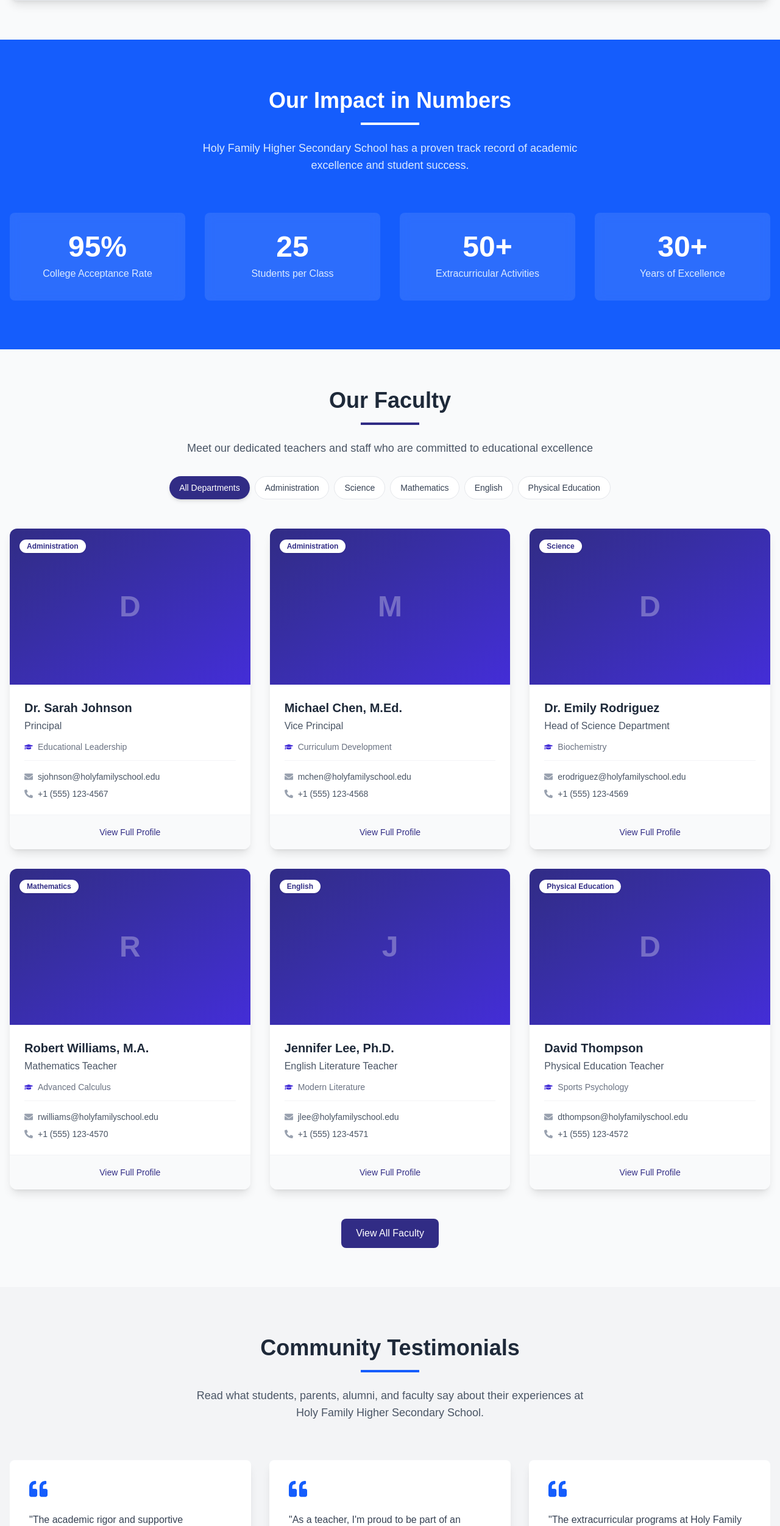
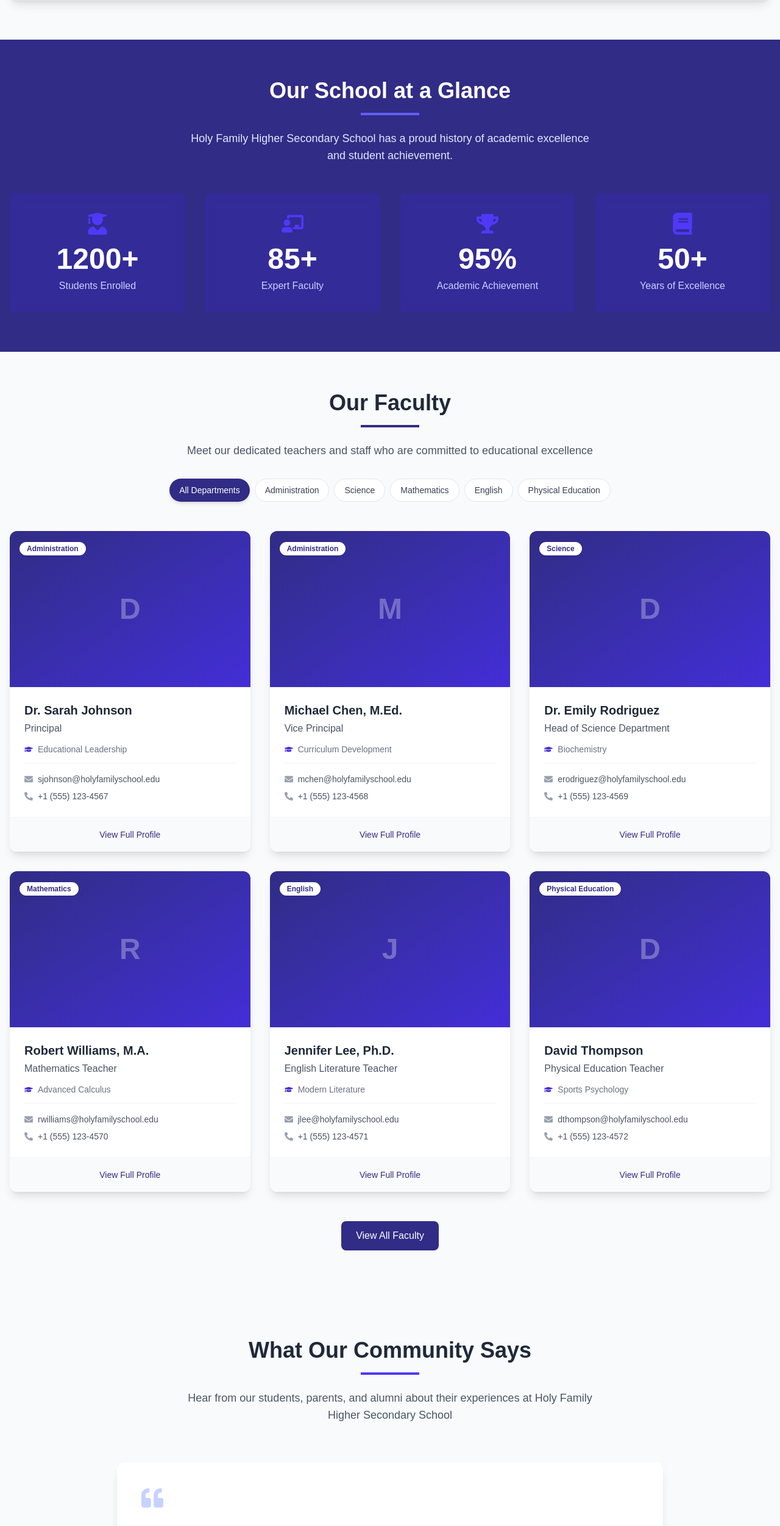
Before and after one commit to SurajRai1/Holy-Family-School, a Next.js app: page / in a window 1280 px wide. Shown: the part 2812-5315 px from the top of the page at 61% size. Built offline with nearby package versions, Linux system fonts and the light colour scheme.

Commit message:
Fix ESLint errors across components and update website design

```diff
--- a/src/components/home/Stats.tsx
+++ b/src/components/home/Stats.tsx
@@ -1,82 +1,123 @@
 "use client";
 
-import { useState, useEffect } from 'react';
+import { useState, useEffect, useMemo } from 'react';
 import { motion } from 'framer-motion';
-import { useInView } from 'react-intersection-observer';
+import { FaUserGraduate, FaChalkboardTeacher, FaTrophy, FaBook } from 'react-icons/fa';
 
 const Stats = () => {
-  const stats = [
-    { value: 95, label: 'College Acceptance Rate', suffix: '%' },
-    { value: 25, label: 'Students per Class', suffix: '' },
-    { value: 50, label: 'Extracurricular Activities', suffix: '+' },
-    { value: 30, label: 'Years of Excellence', suffix: '+' },
-  ];
+  const [animatedStats, setAnimatedStats] = useState([0, 0, 0, 0]);
+  const [hasAnimated, setHasAnimated] = useState(false);
 
-  const [counters, setCounters] = useState(stats.map(() => 0));
-  const [ref, inView] = useInView({
-    triggerOnce: true,
-    threshold: 0.2,
-  });
+  // Wrap stats in useMemo to prevent re-creation on each render
+  const stats = useMemo(() => [
+    {
+      icon: <FaUserGraduate className="text-4xl text-indigo-600" />,
+      value: 1200,
+      label: "Students Enrolled",
+      suffix: "+"
+    },
+    {
+      icon: <FaChalkboardTeacher className="text-4xl text-indigo-600" />,
+      value: 85,
+      label: "Expert Faculty",
+      suffix: "+"
+    },
+    {
+      icon: <FaTrophy className="text-4xl text-indigo-600" />,
+      value: 95,
+      label: "Academic Achievement",
+      suffix: "%"
+    },
+    {
+      icon: <FaBook className="text-4xl text-indigo-600" />,
+      value: 50,
+      label: "Years of Excellence",
+      suffix: "+"
+    }
+  ], []);
 
   useEffect(() => {
-    if (inView) {
-      const intervals = stats.map((stat, index) => {
-        return setInterval(() => {
-          setCounters(prevCounters => {
-            const newCounters = [...prevCounters];
-            if (newCounters[index] < stat.value) {
-              newCounters[index] = Math.min(
-                newCounters[index] + Math.ceil(stat.value / 30),
-                stat.value
-              );
-            }
-            return newCounters;
-          });
-        }, 50);
-      });
+    const isInViewport = (element) => {
+      if (!element) return false;
+      const rect = element.getBoundingClientRect();
+      return (
+        rect.top >= 0 &&
+        rect.left >= 0 &&
+        rect.bottom <= (window.innerHeight || document.documentElement.clientHeight) &&
+        rect.right <= (window.innerWidth || document.documentElement.clientWidth)
+      );
+    };
 
-      return () => {
-        intervals.forEach(interval => clearInterval(interval));
-      };
-    }
-  }, [inView, stats]);
+    const handleScroll = () => {
+      const statsSection = document.getElementById('stats-section');
+      if (isInViewport(statsSection) && !hasAnimated) {
+        animateStats();
+        setHasAnimated(true);
+      }
+    };
+
+    window.addEventListener('scroll', handleScroll);
+    handleScroll(); // Check on initial load
+
+    return () => window.removeEventListener('scroll', handleScroll);
+  }, [hasAnimated, stats]);
+
+  const animateStats = () => {
+    const duration = 2000; // 2 seconds
+    const frameDuration = 1000 / 60; // 60fps
+    const totalFrames = Math.round(duration / frameDuration);
+
+    let frame = 0;
+    const timer = setInterval(() => {
+      frame++;
+      const progress = frame / totalFrames;
+      const updatedStats = stats.map(stat =>
+        Math.floor(progress * stat.value)
+      );
+
+      setAnimatedStats(updatedStats);
+
+      if (frame === totalFrames) {
+        clearInterval(timer);
+        setAnimatedStats(stats.map(stat => stat.value));
+      }
+    }, frameDuration);
+  };
 
   return (
-    <section className="py-20 bg-blue-600 text-white">
+    <section id="stats-section" className="py-16 bg-indigo-900 text-white">
       <div className="container mx-auto px-4">
         <motion.div
           initial={{ opacity: 0, y: 20 }}
           whileInView={{ opacity: 1, y: 0 }}
           transition={{ duration: 0.6 }}
           viewport={{ once: true }}
-          className="text-center mb-16"
+          className="text-center mb-12"
         >
-          <h2 className="text-3xl md:text-4xl font-bold mb-4">
-            Our Impact in Numbers
-          </h2>
-          <div className="w-24 h-1 bg-white mx-auto mb-6"></div>
-          <p className="max-w-2xl mx-auto text-lg text-blue-100">
-            Holy Family Higher Secondary School has a proven track record of academic excellence and student success.
+          <h2 className="text-3xl md:text-4xl font-bold mb-4">Our School at a Glance</h2>
+          <div className="w-24 h-1 bg-indigo-500 mx-auto mb-6"></div>
+          <p className="max-w-2xl mx-auto text-lg text-indigo-100">
+            Holy Family Higher Secondary School has a proud history of academic excellence and student achievement.
           </p>
         </motion.div>
 
-        <div
-          ref={ref}
-          className="grid grid-cols-1 md:grid-cols-2 lg:grid-cols-4 gap-8"
-        >
+        <div className="grid grid-cols-1 md:grid-cols-2 lg:grid-cols-4 gap-8">
           {stats.map((stat, index) => (
             <motion.div
               key={index}
-              initial={{ opacity: 0, scale: 0.8 }}
-              whileInView={{ opacity: 1, scale: 1 }}
+              initial={{ opacity: 0, y: 20 }}
+              whileInView={{ opacity: 1, y: 0 }}
               transition={{ duration: 0.5, delay: index * 0.1 }}
               viewport={{ once: true }}
-              className="bg-white/10 backdrop-blur-sm rounded-lg p-8 text-center hover:bg-white/20 transition-colors duration-300"
+              className="bg-indigo-800/50 backdrop-blur-sm rounded-lg p-8 text-center"
             >
-              <div className="text-4xl md:text-5xl font-bold text-white mb-2">
-                {counters[index]}{stat.suffix}
+              <div className="flex justify-center mb-4">
+                {stat.icon}
               </div>
-              <div className="text-blue-100">{stat.label}</div>
+              <div className="text-4xl md:text-5xl font-bold mb-2">
+                {animatedStats[index]}{stat.suffix}
+              </div>
+              <div className="text-indigo-200">{stat.label}</div>
             </motion.div>
           ))}
         </div>
--- a/src/components/home/Testimonials.tsx
+++ b/src/components/home/Testimonials.tsx
@@ -1,52 +1,47 @@
 "use client";
 
-import { useRef, useEffect } from 'react';
+import { useState } from 'react';
 import { motion } from 'framer-motion';
-import { Swiper, SwiperSlide } from 'swiper/react';
-import { Navigation, Pagination, Autoplay } from 'swiper/modules';
 import { FaQuoteLeft } from 'react-icons/fa';
 
-// Import Swiper styles in the layout or page component
-// import 'swiper/css';
-// import 'swiper/css/navigation';
-// import 'swiper/css/pagination';
+const Testimonials = () => {
+  const [activeIndex, setActiveIndex] = useState(0);
 
-const Testimonials = () => {
   const testimonials = [
     {
-      quote: "Holy Family Higher Secondary School has been transformative for my daughter. The teachers are exceptional and truly care about each student's success.",
-      name: "Sarah Johnson",
-      role: "Parent",
-      image: "/images/testimonials/parent1.jpg"
+      quote: "Holy Family Higher Secondary School provided my children with an exceptional education that prepared them well for college and beyond. The teachers truly care about each student.",
+      name: "Priya Sharma",
+      role: "Parent of Alumni",
+      image: "/images/testimonial-1.jpg"
     },
     {
-      quote: "The academic rigor and supportive environment at Holy Family prepared me exceptionally well for college. I'm grateful for my time there.",
-      name: "Michael Chen",
-      role: "Alumni, Class of 2022",
-      image: "/images/testimonials/student1.jpg"
+      quote: "As a former student, I can say that the values and education I received at Holy Family have shaped my career and personal growth in profound ways.",
+      name: "Rahul Patel",
+      role: "Alumni, Class of 2015",
+      image: "/images/testimonial-2.jpg"
     },
     {
-      quote: "As a teacher, I'm proud to be part of an institution that values innovation and puts students first in everything we do.",
-      name: "Dr. Emily Rodriguez",
-      role: "Science Faculty",
-      image: "/images/testimonials/teacher1.jpg"
-    },
-    {
-      quote: "The extracurricular programs at Holy Family Higher Secondary School helped me discover my passion for robotics and set me on my career path.",
-      name: "David Williams",
-      role: "Alumni, Class of 2020",
-      image: "/images/testimonials/student2.jpg"
-    },
-    {
-      quote: "We've hired several Holy Family graduates at our company. They consistently demonstrate exceptional critical thinking and leadership skills.",
-      name: "Jennifer Lee",
-      role: "Local Business Owner",
-      image: "/images/testimonials/community1.jpg"
+      quote: "The supportive environment and academic rigor at Holy Family Higher Secondary School helped my daughter develop confidence and a love for learning.",
+      name: "Anita Desai",
+      role: "Current Parent",
+      image: "/images/testimonial-3.jpg"
     }
   ];
 
+  const handlePrev = () => {
+    setActiveIndex((prevIndex) =>
+      prevIndex === 0 ? testimonials.length - 1 : prevIndex - 1
+    );
+  };
+
+  const handleNext = () => {
+    setActiveIndex((prevIndex) =>
+      prevIndex === testimonials.length - 1 ? 0 : prevIndex + 1
+    );
+  };
+
   return (
-    <section className="py-20 bg-gray-100">
+    <section className="py-20 bg-gray-50">
       <div className="container mx-auto px-4">
         <motion.div
           initial={{ opacity: 0, y: 20 }}
@@ -56,64 +51,90 @@ const Testimonials = () => {
           className="text-center mb-16"
         >
           <h2 className="text-3xl md:text-4xl font-bold text-gray-800 mb-4">
-            Community Testimonials
+            What Our Community Says
           </h2>
-          <div className="w-24 h-1 bg-blue-600 mx-auto mb-6"></div>
+          <div className="w-24 h-1 bg-indigo-600 mx-auto mb-6"></div>
           <p className="max-w-2xl mx-auto text-lg text-gray-600">
-            Read what students, parents, alumni, and faculty say about their experiences at Holy Family Higher Secondary School.
+            Hear from our students, parents, and alumni about their experiences at Holy Family Higher Secondary School
           </p>
         </motion.div>
 
+        <div className="max-w-4xl mx-auto">
+          <div className="relative">
+            {testimonials.map((testimonial, index) => (
               <motion.div
+                key={index}
                 initial={{ opacity: 0 }}
-          whileInView={{ opacity: 1 }}
-          transition={{ duration: 0.8 }}
-          viewport={{ once: true }}
+                animate={{
+                  opacity: index === activeIndex ? 1 : 0,
+                  x: index === activeIndex ? 0 : (index < activeIndex ? -100 : 100)
+                }}
+                transition={{ duration: 0.5 }}
+                className="bg-white rounded-xl p-8 md:p-10 shadow-lg"
+                style={{
+                  position: index === activeIndex ? 'relative' : 'absolute',
+                  top: 0,
+                  left: 0,
+                  width: '100%',
+                  display: index === activeIndex ? 'block' : 'none'
+                }}
               >
-          <Swiper
-            modules={[Navigation, Pagination, Autoplay]}
-            spaceBetween={30}
-            slidesPerView={1}
-            navigation
-            pagination={{ clickable: true }}
-            autoplay={{ delay: 5000, disableOnInteraction: false }}
-            breakpoints={{
-              640: {
-                slidesPerView: 1,
-              },
-              768: {
-                slidesPerView: 2,
-              },
-              1024: {
-                slidesPerView: 3,
-              },
-            }}
-            className="testimonials-swiper"
-          >
-            {testimonials.map((testimonial, index) => (
-              <SwiperSlide key={index}>
-                <div className="bg-white rounded-lg shadow-lg p-8 h-full flex flex-col">
-                  <div className="mb-6 text-blue-600">
-                    <FaQuoteLeft className="text-3xl" />
-                  </div>
-                  <p className="text-gray-700 mb-6 flex-grow">"{testimonial.quote}"</p>
+                <FaQuoteLeft className="text-4xl text-indigo-200 mb-6" />
+                <p className="text-xl md:text-2xl text-gray-700 mb-8 italic">
+                  &ldquo;{testimonial.quote}&rdquo;
+                </p>
                 <div className="flex items-center">
-                    <div className="w-12 h-12 rounded-full bg-gray-300 mr-4 overflow-hidden">
-                      {/* Replace with actual images when available */}
-                      <div className="w-full h-full bg-blue-600 flex items-center justify-center text-white font-bold">
+                  <div className="w-12 h-12 bg-indigo-100 rounded-full flex items-center justify-center mr-4">
+                    {/* Replace with actual image if available */}
+                    <span className="text-indigo-600 font-bold text-lg">
                       {testimonial.name.charAt(0)}
-                      </div>
+                    </span>
                   </div>
                   <div>
                     <h4 className="font-bold text-gray-800">{testimonial.name}</h4>
-                      <p className="text-gray-600 text-sm">{testimonial.role}</p>
+                    <p className="text-gray-600">{testimonial.role}</p>
+                  </div>
+                </div>
+              </motion.div>
+            ))}
+
+            {/* Navigation buttons */}
+            <div className="flex justify-between mt-8">
+              <button
+                onClick={handlePrev}
+                className="w-12 h-12 rounded-full bg-white shadow-md flex items-center justify-center text-indigo-600 hover:bg-indigo-50 transition-colors duration-300"
+                aria-label="Previous testimonial"
+              >
+                <svg xmlns="http://www.w3.org/2000/svg" className="h-6 w-6" fill="none" viewBox="0 0 24 24" stroke="currentColor">
+                  <path strokeLinecap="round" strokeLinejoin="round" strokeWidth={2} d="M15 19l-7-7 7-7" />
+                </svg>
+              </button>
+              <button
+                onClick={handleNext}
+                className="w-12 h-12 rounded-full bg-white shadow-md flex items-center justify-center text-indigo-600 hover:bg-indigo-50 transition-colors duration-300"
+                aria-label="Next testimonial"
+              >
+                <svg xmlns="http://www.w3.org/2000/svg" className="h-6 w-6" fill="none" viewBox="0 0 24 24" stroke="currentColor">
+                  <path strokeLinecap="round" strokeLinejoin="round" strokeWidth={2} d="M9 5l7 7-7 7" />
+                </svg>
+              </button>
+            </div>
+
+            {/* Indicators */}
+            <div className="flex justify-center mt-6">
+              {testimonials.map((_, index) => (
+                <button
+                  key={index}
+                  onClick={() => setActiveIndex(index)}
+                  className={`w-3 h-3 rounded-full mx-1 ${
+                    index === activeIndex ? 'bg-indigo-600' : 'bg-gray-300'
+                  }`}
+                  aria-label={`Go to testimonial ${index + 1}`}
+                />
+              ))}
             </div>
           </div>
         </div>
-              </SwiperSlide>
-            ))}
-          </Swiper>
-        </motion.div>
       </div>
     </section>
   );
--- a/src/components/layout/Footer.tsx
+++ b/src/components/layout/Footer.tsx
@@ -6,16 +6,12 @@ import {
   FaFacebookF,
   FaTwitter,
   FaInstagram,
-  FaLinkedinIn,
   FaYoutube,
   FaPhone,
   FaEnvelope,
   FaMapMarkerAlt,
   FaGraduationCap,
   FaBook,
-  FaCalendarAlt,
-  FaUsers,
-  FaImages,
   FaChevronRight,
   FaArrowUp
 } from 'react-icons/fa';
```
Also changed, not shown: src/app/about/page.tsx (+3 -4 lines), src/components/home/CTA.tsx (+33 -31 lines), src/components/layout/Header.tsx (+5 -5 lines). Lines whose indentation alone changed are shown as unchanged.
